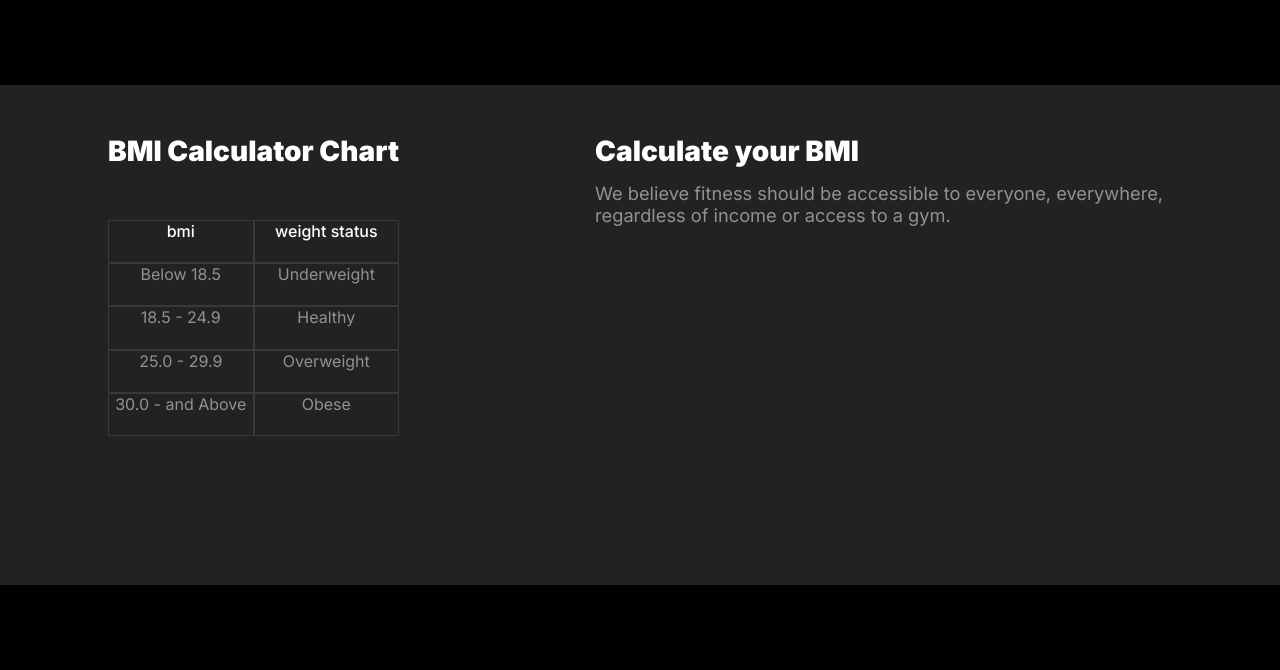
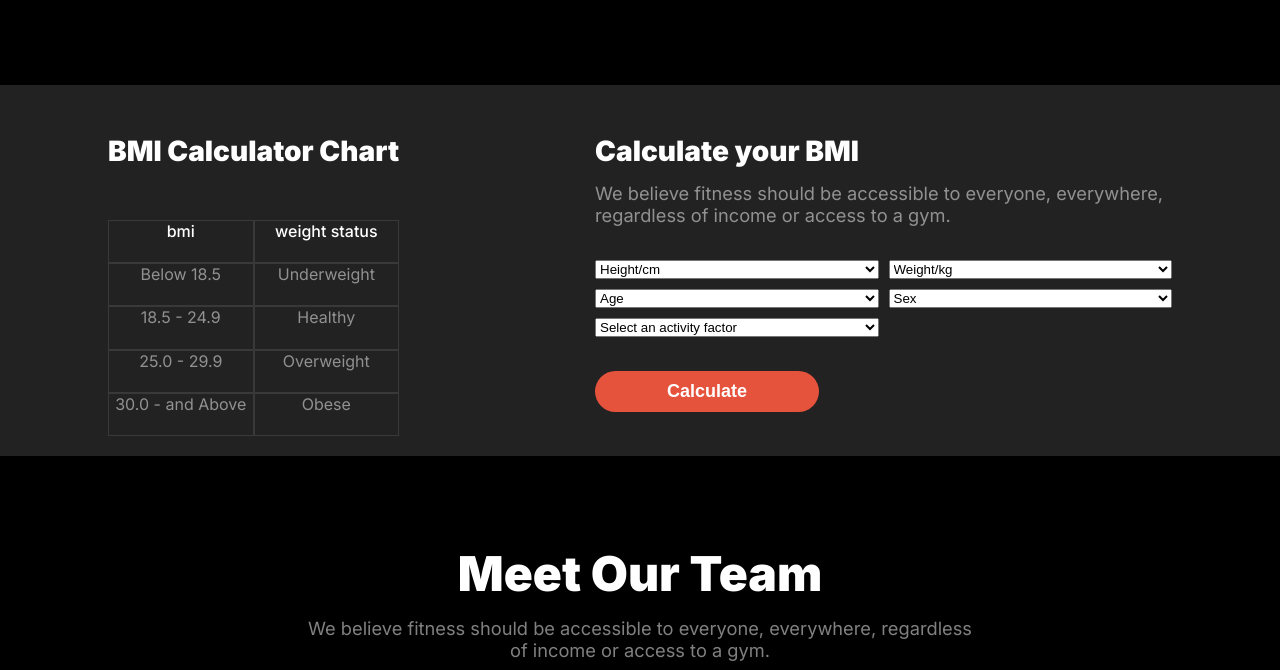
Before and after one commit to Mridul299/Assignment-02, a plain HTML site: page index.html in a window 1280 px wide. Shown: the part 1943-2613 px from the top of the page. Drawn offline with Linux system fonts and the light colour scheme.

Commit message:
added calculator

```diff
--- a/index.html
+++ b/index.html
@@ -137,10 +137,36 @@
                     <h2 class="bmi-title">Calculate your BMI</h2>
                     <p class="bmi-calculator-system-dis">We believe fitness should be accessible to everyone, everywhere, regardless of income or access to a gym. </p>
                     <div class="form">
-                        <form>
+                            <!-- <div> -->
+                                <select name="Height/cm" id="bmi-1">
+                                    <option value="">Height/cm</option>
+                                    <option value="">6'</option>
+                                </select>
+                            <!-- </div>
+                            <div> -->
+                                <select name="" id="bmi-2"><option value="">Weight/kg</option>
+                                <option value="">55kg</option></select>
+                            <!-- </div>
+                            <div> -->
+                                <select name="" id="bmi-3"><option value="">Age</option>
+                                <option value="">18 </option>
+                                <option value="">25</option></select>
+                            <!-- </div>
+                            <div> -->
+                                <select name="" id="bmi-4"><option value="">Sex</option>
+                                <option value="">Male</option>
+                            <option value="">Female</option></select>
+                            <!-- </div>
+                            <div> -->
+                                <select name="" id="bmi-5"><option value="">Select an activity factor</option></select>
+                            <!-- </div> -->
 
-                        </form>
+
+
+
                     </div>
+                    <div class="button-cal"><button class="btn" id="btn-1">Calculate</button></div>
+
                 </div>
             </div>
         </section>
--- a/styles/style.css
+++ b/styles/style.css
@@ -489,8 +489,8 @@
     max-width: 100%;
     margin-bottom: 88px;
     background-color: rgba(34, 34, 34, 1);
-    height: 500px;
     padding-top: 49px;
+    /* padding-bottom: ; */
 }
 .calculator-cont{
     /* border: 1px solid white; */
@@ -504,12 +504,7 @@
 #bmi-title{
     margin-bottom: 52px;
 }
-.bmi-chart{
-    /* border: 1px solid white; */
-}
-.bmi-calculator-system{
-    /* border: 1px solid white; */
-}
+
 .bmi-title{
     color:rgba(255, 255, 255, 1) ;
     font-size:1.75rem;
@@ -521,6 +516,7 @@
     height: 216px;
     display: grid;
     grid-template-columns: repeat(2,1fr);
+    margin-bottom: 20px;
 }
 #th{
     color:rgba(255, 255, 255, 1);
@@ -541,6 +537,14 @@
     margin-bottom:34px;
     color: rgba(255, 255, 255, 0.5);
 }
+.form{
+    /* border: 1px solid white; */
+    display: grid;
+    grid-template-columns: repeat(2,1fr);
+    gap: 10px;
+    margin-bottom: 34px;
+}
+
 /* responsive */
 @media screen and (max-width:576px) {
     .nav-items{
@@ -639,7 +643,7 @@
     flex-direction: column;
     padding: 20px;
    }
-   /* .bmi-chart{
-    flex-direction: column;
-   } */
+   .bmi-chart{
+    margin-bottom: 30px;
+   }
 }
```
